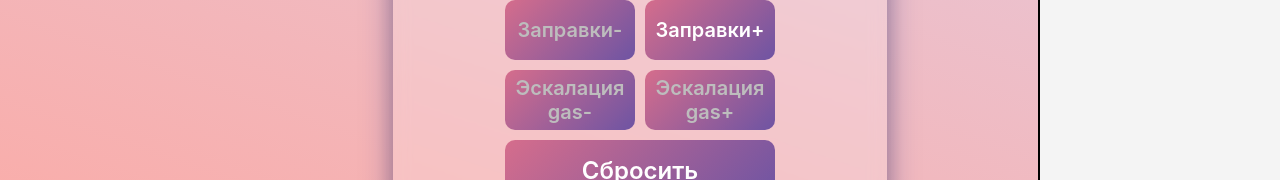
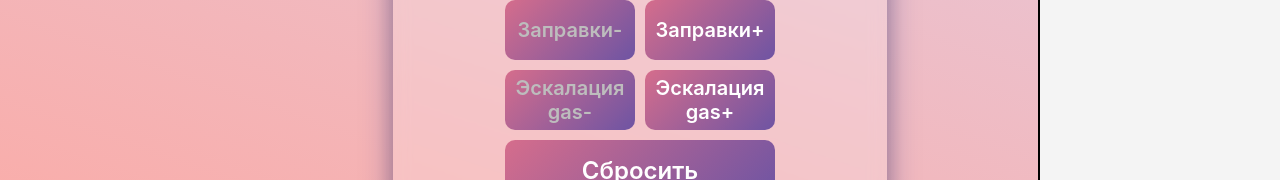
Before and after one commit to WadimDubovec/CallsCounterNew, a React (Create React App) app in the folder client/: page / in a window 1280 px wide. Shown: the part 560-740 px from the top of the page. Built offline with nearby package versions, Linux system fonts and the light colour scheme.

Commit message:
add gas 1.02

```diff
--- a/client/src/App.css
+++ b/client/src/App.css
@@ -85,7 +85,7 @@ body {
 .btn-minus:active, .btn-plus:active, .btn-zero:active, .btn-escalation:active, .btn-gas:active, .btn-gas-escalation:active {
     transform: scale(0.95); /* Уменьшение размера при нажатии */
 }
-.btn-minus:disabled, .btn-escalation:disabled, .btn-gas:disabled, .btn-gas-escalation {
+.btn-minus:disabled, .btn-escalation:disabled, .btn-gas:disabled, .btn-gas-escalation:disabled {
     background-color: #ccc;
     color: #bdbdbd;
     cursor: not-allowed;
--- a/client/src/components/Content/Content.jsx
+++ b/client/src/components/Content/Content.jsx
@@ -100,6 +100,7 @@ function Content({
             <div className = "column" >
                 <MyButton
                     onClick = {() => {
+                        setNumberOfCalls(prevCount => Math.max(prevCount-1, 0));
                         setNumberOfCallsGasEscalations(prevCount => Math.max(prevCount - 1, 0));
                         setDaySalary(prevCount => Math.max(prevCount - 0.26, 0));
                     }}
```
